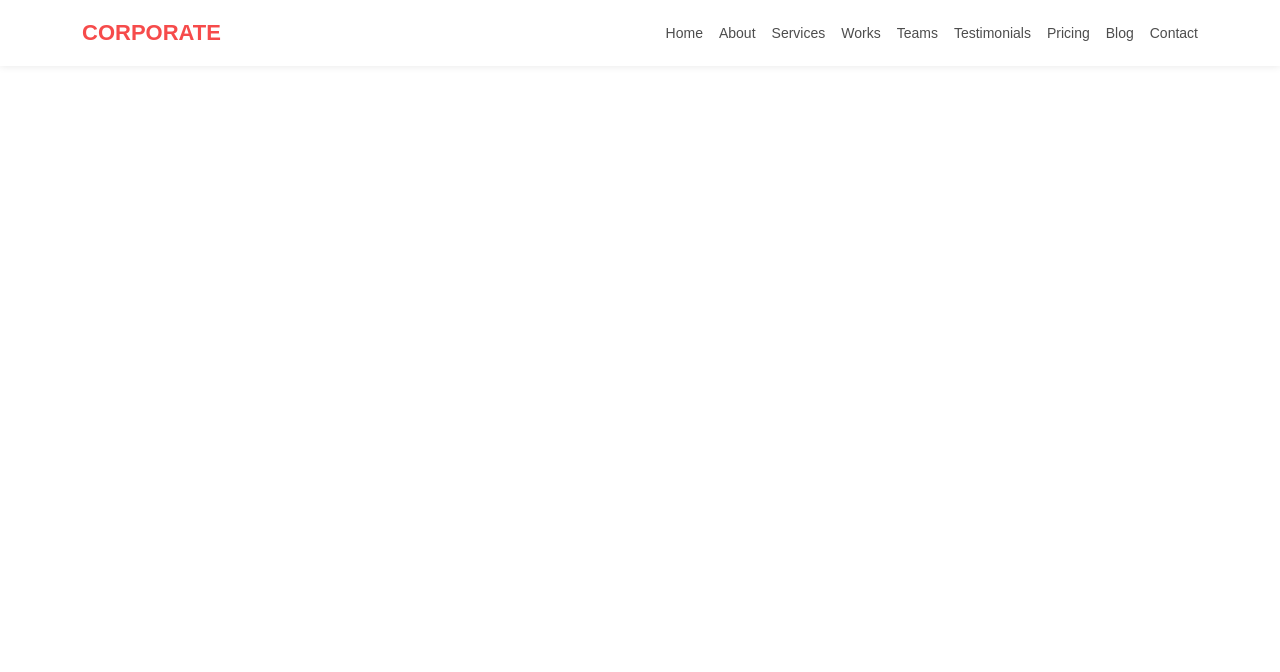
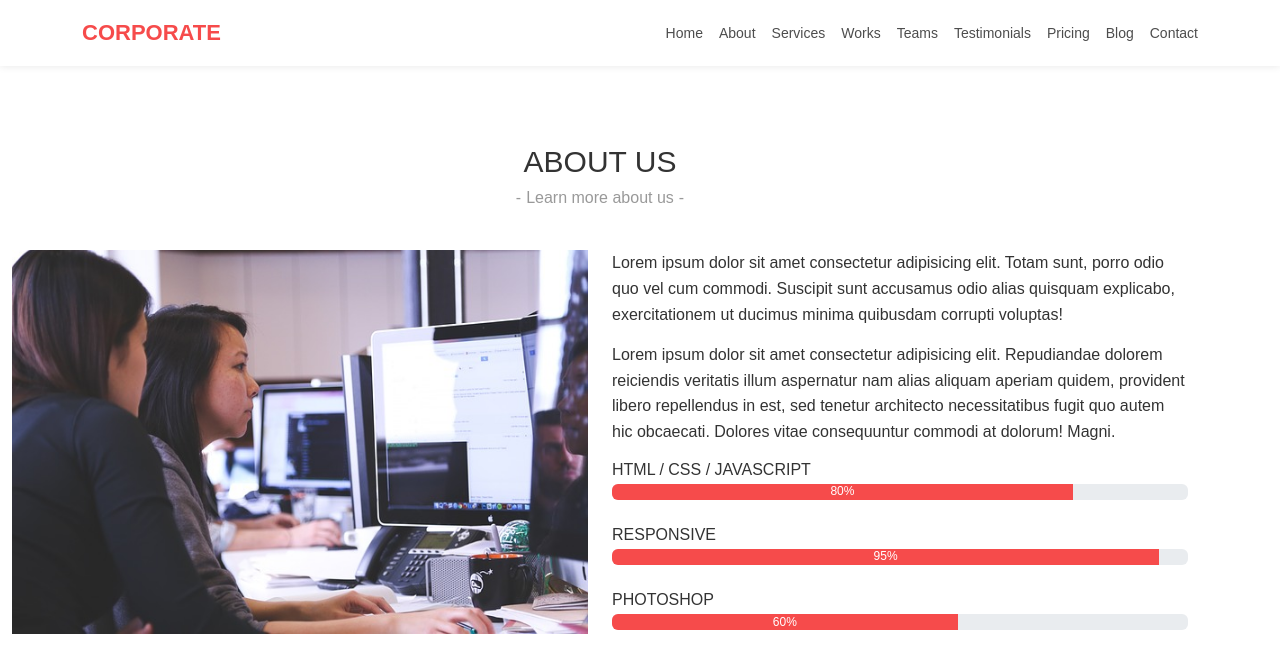
Before and after one commit to Buckkeep/bootstrap, a React (Vite) app: page / in a window 1280 px wide. Shown: the top 672 px of the page. Built offline with nearby package versions, Linux system fonts and the light colour scheme.

Commit message:
Added the About component.

```diff
--- a/src/App.jsx
+++ b/src/App.jsx
@@ -1,6 +1,8 @@
 import 'bootstrap/dist/css/bootstrap.min.css';
 import './App.css'
 import Header from './components/Header';
+import About from './components/About';
+
 
 function App() {
 
@@ -9,6 +11,7 @@
       <header id="header">
         <Header />
       </header>
+      <About />
     </>
   )
 }
--- /dev/null
+++ b/src/components/About.jsx
@@ -0,0 +1,57 @@
+import React from "react";
+import Container from "react-bootstrap/Container";
+import Row from "react-bootstrap/Row";
+import Col from "react-bootstrap/Col";
+import Image from "react-bootstrap/Image";
+import ProgressBar from 'react-bootstrap/ProgressBar';
+
+import img1 from "../assets/images/img1.jpg";
+
+export default function About() {
+    const html = 80;
+    const responsive = 95;
+    const photoshop = 60;
+
+  return (
+    <section id="about" className="block about-block">
+      <Container fluid>
+        <div className="title-holder">
+          <h2>About Us</h2>
+          <div className="subtitle">Learn more about us</div>
+        </div>
+        <Row>
+          <Col sm={6}>
+            <Image src={img1} />
+          </Col>
+          <Col sm={6}>
+            <p>
+              Lorem ipsum dolor sit amet consectetur adipisicing elit. Totam
+              sunt, porro odio quo vel cum commodi. Suscipit sunt accusamus odio
+              alias quisquam explicabo, exercitationem ut ducimus minima
+              quibusdam corrupti voluptas!
+            </p>
+            <p>
+              Lorem ipsum dolor sit amet consectetur adipisicing elit.
+              Repudiandae dolorem reiciendis veritatis illum aspernatur nam
+              alias aliquam aperiam quidem, provident libero repellendus in est,
+              sed tenetur architecto necessitatibus fugit quo autem hic
+              obcaecati. Dolores vitae consequuntur commodi at dolorum! Magni.
+            </p>
+            <div className="progress-block">
+                <h4>HTML / CSS / JAVASCRIPT</h4>
+                <ProgressBar now={html} label={`${html}%`} />
+            </div>
+            <div className="progress-block">
+                <h4>RESPONSIVE</h4>
+                <ProgressBar now={responsive} label={`${responsive}%`} />
+            </div>
+            <div className="progress-block">
+                <h4>PHOTOSHOP</h4>
+                <ProgressBar now={photoshop} label={`${photoshop}%`} />
+            </div>
+          </Col>
+        </Row>
+      </Container>
+    </section>
+  );
+}
```
